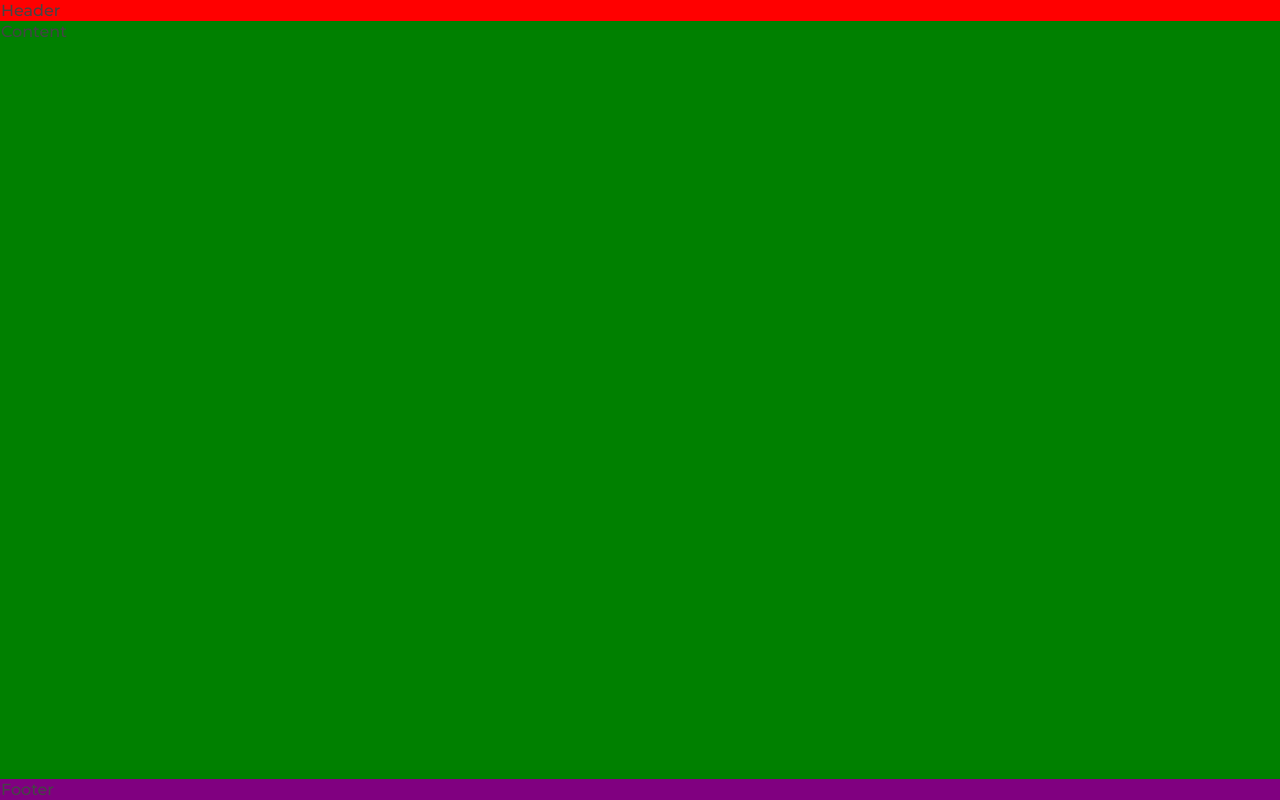
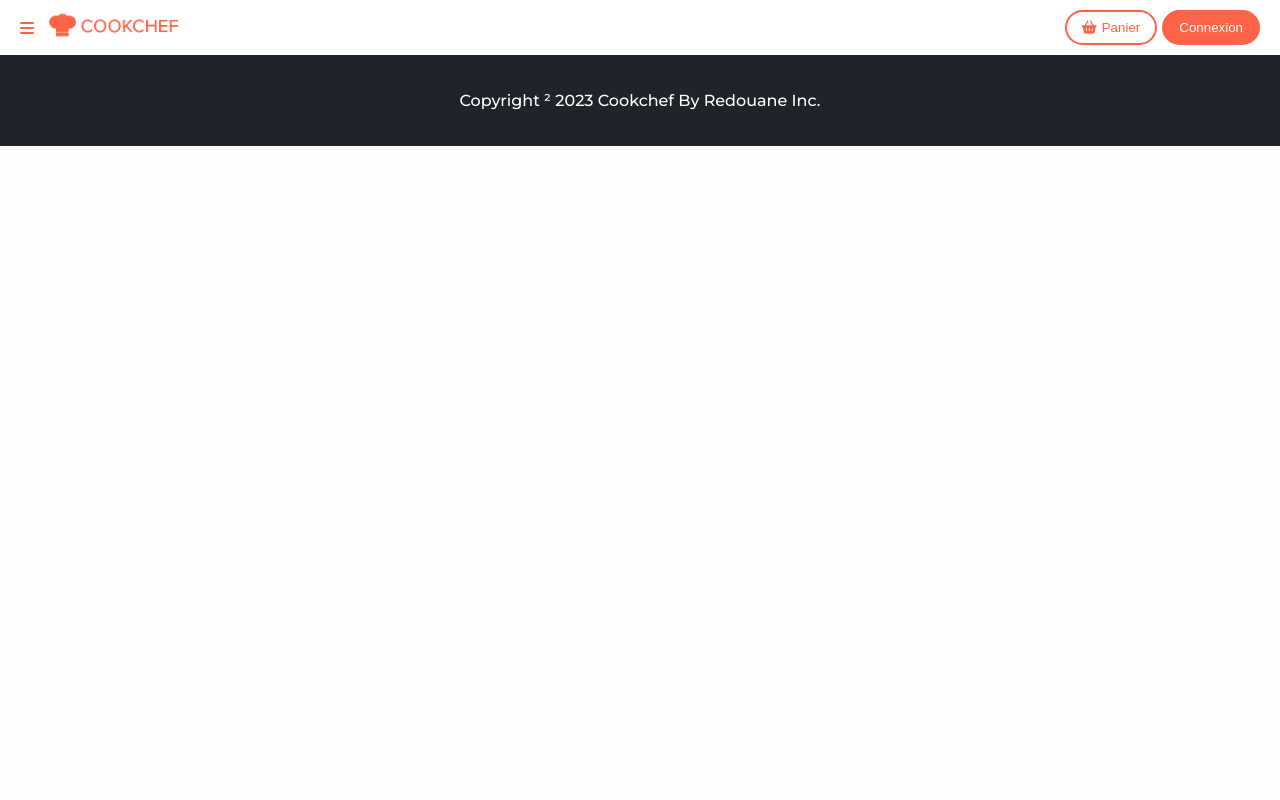
Before and after one commit to Redouane590/Cookchef, a React (Create React App) app: page / in a window 1280 px wide. Built offline with nearby package versions, Linux system fonts and the light colour scheme.

Commit message:
mise en place du footer et du header avec un peu de style et en utilisant le style mis en place lors de la création de l'app

```diff
--- a/public/index.html
+++ b/public/index.html
@@ -26,6 +26,7 @@
   <link rel="preconnect" href="https://fonts.gstatic.com" crossorigin>
   <link href="https://fonts.googleapis.com/css2?family=Montserrat:wght@500;700&display=swap" rel="stylesheet">
   <title>React App</title>
+  <script src="https://kit.fontawesome.com/29f2211853.js" crossorigin="anonymous"></script>
 </head>
 
 <body>
--- a/src/App.js
+++ b/src/App.js
@@ -7,7 +7,7 @@
   return (
     <div className={ `d-flex flex-column ${styles.appContainer}`}>
       <Header />
-      <Content />
+      {/* <Content />*/}
       <Footer />
     </div>
   );
--- a/src/assets/styles/_flex.scss
+++ b/src/assets/styles/_flex.scss
@@ -18,6 +18,6 @@
   justify-content: center;
 }
 
-.align-items--center {
+.align-items-center {
   align-items: center;
 }
--- /dev/null
+++ b/src/assets/styles/_themes.scss
@@ -0,0 +1,21 @@
+.btn {
+  padding: 8px 15px;
+  border-radius: 20px;
+  cursor: pointer;
+  transition: 0.2s opacity;
+  &:hover {
+    opacity: 0.8;
+  }
+}
+
+.btn-primary {
+  background-color: var(--primary);
+  color: white;
+  border: 2px solid var(--primary);
+}
+
+.btn-reverse-primary {
+  border: 2px solid var(--primary);
+  color: var(--primary);
+  background-color: white;
+}
--- a/src/assets/styles/_utiles.scss
+++ b/src/assets/styles/_utiles.scss
@@ -50,3 +50,7 @@
   margin: auto;
   width: 100%;
 }
+
+.mr-5 {
+  margin-right: 5px;
+}
--- a/src/assets/styles/index.scss
+++ b/src/assets/styles/index.scss
@@ -2,4 +2,5 @@
 @use './variables';
 @use './flex';
 @use './utiles';
-@use './debug'
+@use './debug';
+@use './themes'
--- a/src/components/Footer.js
+++ b/src/components/Footer.js
@@ -1,5 +1,11 @@
+import styles from './Footer.module.scss'
+
 function Footer() {
-  return <div className="b4">Footer</div>
+  return (
+  <footer className={`${styles.footer} d-flex flex-row align-items-center justify-content-center p-20`}>
+    <p> Copyright ² 2023 Cookchef By Redouane Inc.</p>
+  </footer>
+  )
 }
 
 export default Footer;
--- /dev/null
+++ b/src/components/Footer.module.scss
@@ -0,0 +1,4 @@
+.footer {
+  background-color: var(--gray-1);
+  color: white;
+}
--- a/src/components/Header.js
+++ b/src/components/Header.js
@@ -1,5 +1,26 @@
+import styles from './Header.module.scss';
+import cookchef from '../assets/images/cookchef.png'
+
 function Header() {
-  return <div className="b1">Header</div>
+  return (
+  <header className={`${styles.header} d-flex flex-row align-items-center`}>
+    <i class="fa-solid fa-bars mr-15"></i>
+    <div className='flex-fill'>
+      <img src={cookchef} alt='Logo cookchef'></img>
+    </div>
+    <ul>
+        <button className='mr-5 btn btn-reverse-primary'>
+        <i class="fa-solid fa-basket-shopping mr-5"></i>
+        <span>Panier</span>
+        </button>
+        <button className='btn btn-primary'>
+          Connexion
+        </button>
+      </ul>
+
+
+  </header>
+  )
 }
 
 export default Header;
--- /dev/null
+++ b/src/components/Header.module.scss
@@ -0,0 +1,9 @@
+.header {
+  padding: 10px 20px;
+  background-color: rgb(255, 255, 255);
+  box-shadow: var(--box-shadow-nav);
+  color: var(--primary);
+  img {
+    width: 130px;
+  }
+}
```
